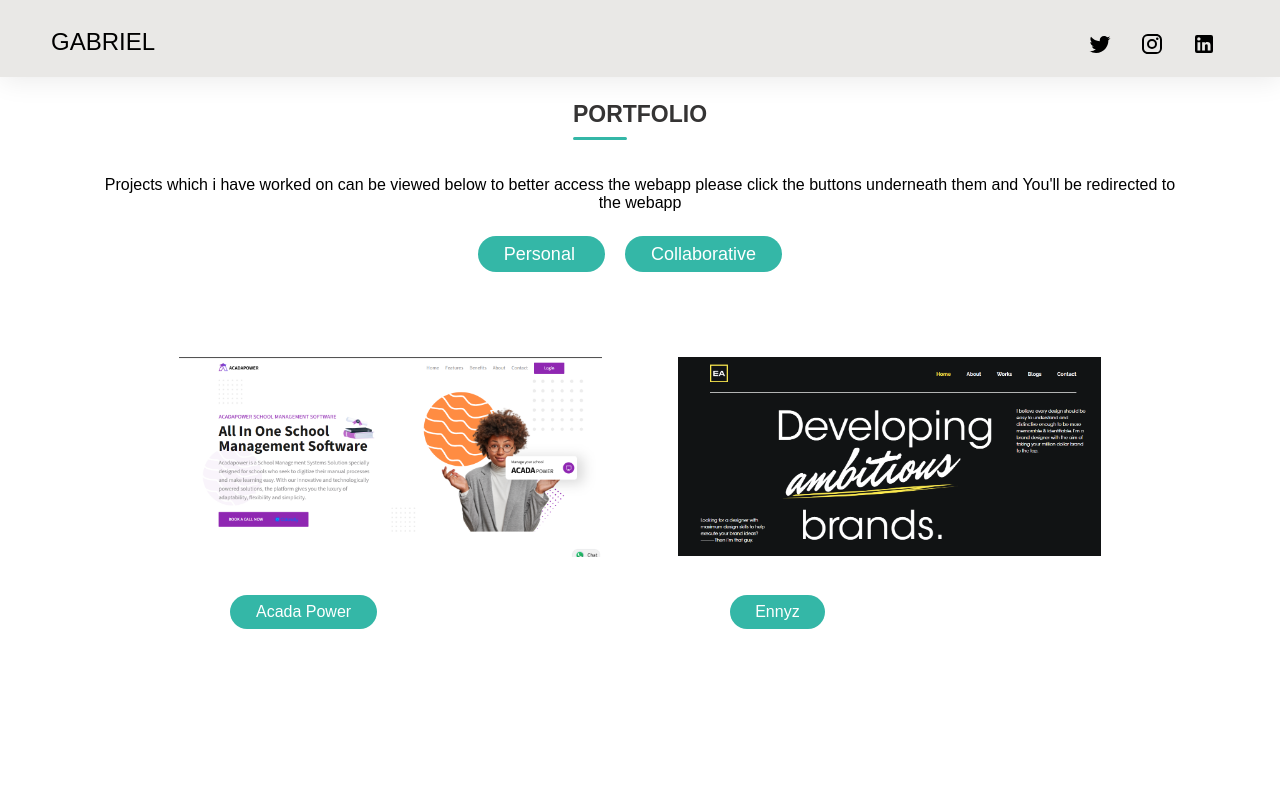
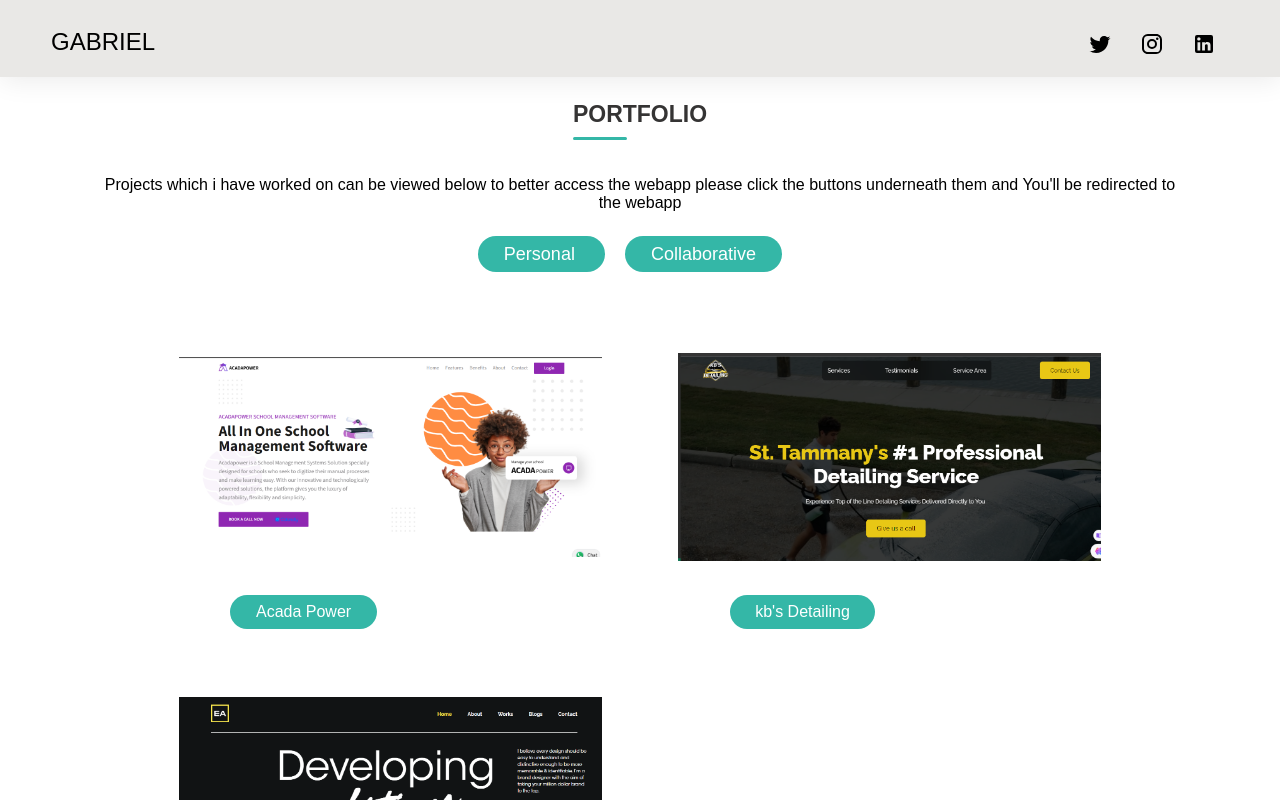
Before and after one commit to Akinyemi04/Portfolio, a React (Create React App) app: page /portfolio in a window 1280 px wide. Both pictures are taken after a click on the element "Collaborative". Shown: the top 800 px of the page. Built offline with nearby package versions, Linux system fonts and the light colour scheme; a web font is replaced by a local one.

Commit message:
adding a new collaborative project

```diff
--- a/src/Components/Portfolio.js
+++ b/src/Components/Portfolio.js
@@ -16,6 +16,7 @@ import ScrollToTop from "./ScrollToTop";
 import { useDispatch } from "react-redux";
 import { animate } from "./store";
 import { useSelector } from "react-redux";
+import kbs from './images/kb-detailing.png'
 
 const Portfolio = () => {
   const width = window.screen.availWidth;
@@ -136,6 +137,12 @@ const Portfolio = () => {
               Acada Power
             </a>
           </section>
+          <section             data-aos="zoom-in"
+            data-aos-delay={width > 500 ? "100" : "0"}>
+              <img src={kbs} alt="" />
+              <a target='_blank' href="https://kbsdetailing.com/">kb's Detailing</a>
+
+          </section>
           <section
             data-aos="zoom-in"
             data-aos-delay={width > 500 ? "100" : "0"}
@@ -145,6 +152,7 @@ const Portfolio = () => {
               Ennyz
             </a>
           </section>
+
         </main>
       )}
     </div>
```
Also changed, not shown: src/Components/images/kb-detailing.png (added).
